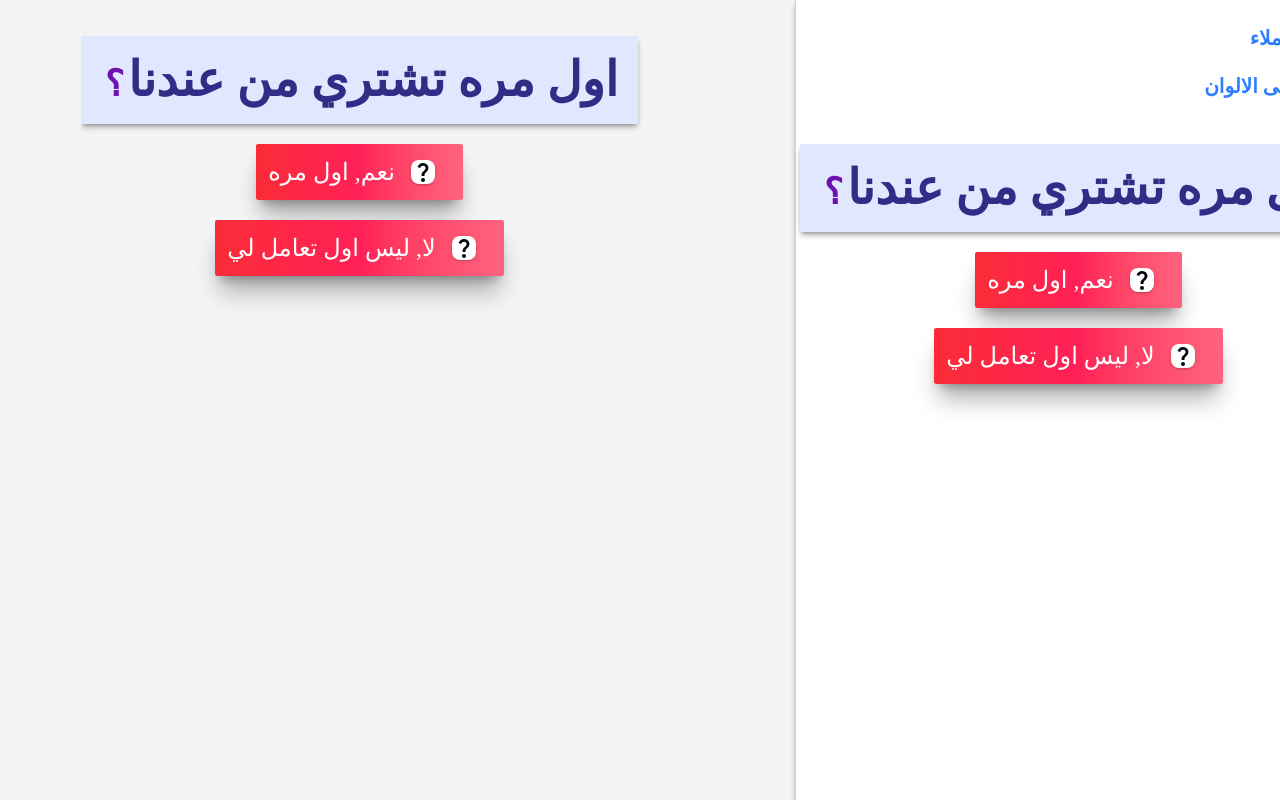
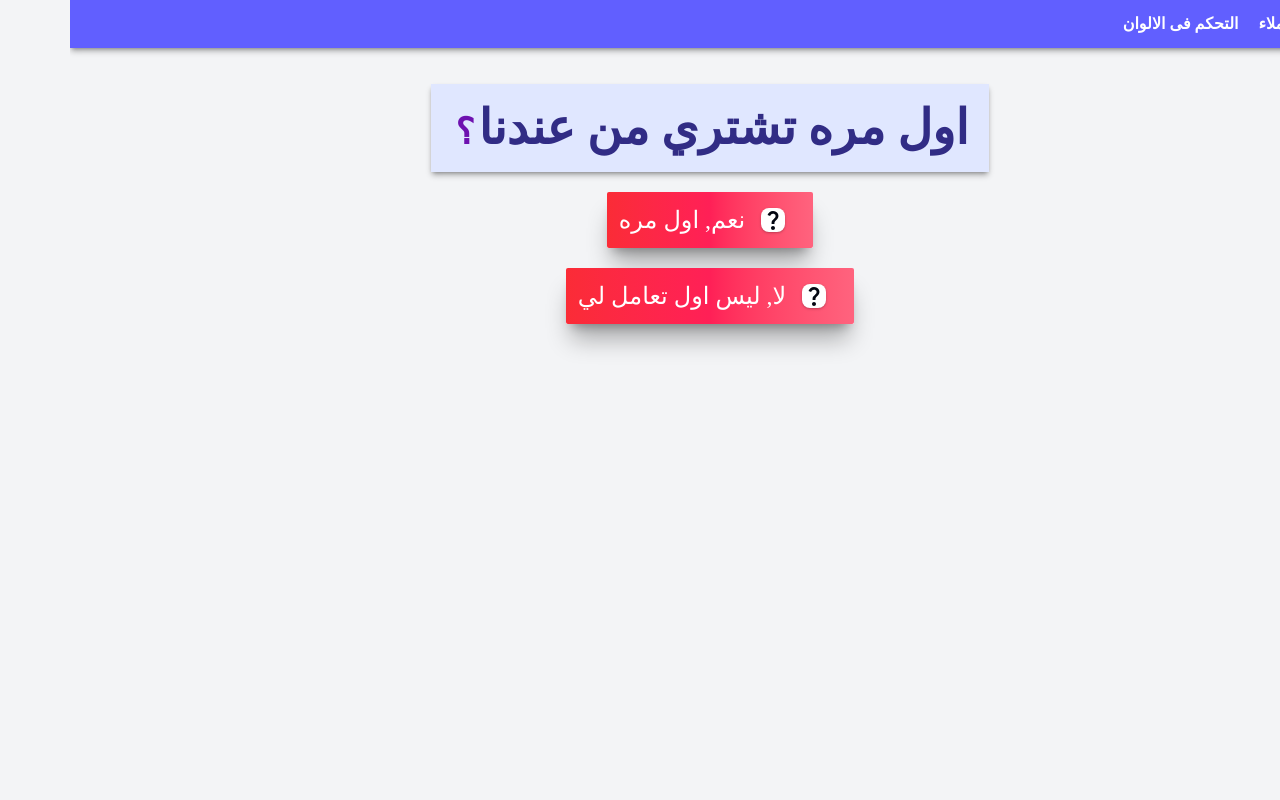
Before and after one commit to MustaphaAlaa/Kemet, a React (Vite) app: page /createOrder in a window 1280 px wide. Built offline with nearby package versions, Linux system fonts and the light colour scheme.

Commit message:
refactor the app and using react-route-dom instead of custom route, fixing the type of sidebar component

```diff
--- a/src/app/layout/App.tsx
+++ b/src/app/layout/App.tsx
@@ -1,40 +1,23 @@
-import CustomerList from '../../Components/Features/CusomersList';
-import { useState } from 'react';
-import CustomerForm from '../../Features/CustomerForm';
-import ColorManagement from '../../Features/Colors/ColorManagement';
-import { ColorProvider } from '../../Contexts/colors';
-import Sidebar from './Sideabar';
-import { NavigationProvider } from '../../Contexts/navigation';
-import Route from '../../Components/ReuseableComponents/Route';
+import Sidebar from './Sidebar';
+import { Outlet } from 'react-router-dom';
 
 
- function App() {
+function App() {
 
 
 
 
   return <>
     {/* <div className='container mx-auto px-4 '> */}
-    <div className='flex flex-col md:flex-row justify-between' >
-      <NavigationProvider>
-        <Sidebar className=""></Sidebar>
+    <div className='flex flex-col  justify-between' >
 
-        <Route path='/'>
-          <CustomerForm></CustomerForm>
-        </Route>
+      <Sidebar className=""></Sidebar>
 
-        <Route path='/m/Colors'>
-          <ColorProvider>
-            <ColorManagement></ColorManagement>
-          </ColorProvider>
-        </Route>
-
-      </NavigationProvider >
+      <Outlet></Outlet>
     </div>
 
   </>
 
-
 }
 
 export default App
--- a/src/app/layout/Sideabar.tsx
+++ /dev/null
@@ -1,41 +0,0 @@
-import Link from "../../Components/ReuseableComponents/Link";
-import Route from "../../Components/ReuseableComponents/Route";
-import ColorManagement from "../../Features/Colors/ColorManagement";
-import CustomerForm from "../../Features/CustomerForm";
-
-export default function Sidebar({ className }) {
-
-
-
-    const liHover = `hover:border-l hover:bg-gradient-to-r hover:from-cyan-100 hover:via-teal-100 hover:to-gray-200 hover:-translate-x-1 ease-in-out duration-300 transition-transform hover:shadow-lg/30 hover:text-sky-800`;
-    const liMobileStyle = `border-b border-b-2 p-3 shadow-xs/10`;
-    const liMdStyle = `md:border-0   md:p-2 md:shadow-none`;
-    const liStyle = `font-bold text-blue-500 cursor-pointer ${liHover} ${liMobileStyle} ${liMdStyle} `;
-
-
-
-    const liObj = [
-        { to: '/', label: 'إدارة العملاء' },
-        { to: '/m/Colors', label: 'التحكم فى الالوان' },
-    ]
-
-
-    const links = liObj.map(item => {
-        return <li className={liStyle} key={item.to}>
-            <Link to={item.to}>{item.label}</Link>
-        </li>
-    });
-
-    return <nav className={`${className}  bg-white p-1 text-xl border-l border-gray-300 h-full shadow-md/30`} style={{ height: '100vh' }}>
-        <ul className="mt-3 flex flex-row md:flex-col flex-wrap gap-1">
-            {links}
-        </ul>
-               <Route path='/'>
-          <CustomerForm></CustomerForm>
-        </Route>
-        <Route path='/m/colors'>
-          <ColorManagement></ColorManagement>
-        </Route>
-
-    </nav>
-}
--- /dev/null
+++ b/src/app/layout/Sidebar.tsx
@@ -0,0 +1,35 @@
+import { NavLink } from "react-router-dom";
+
+export default function Sidebar({ className }) {
+
+
+
+    const liHover = `hover:border-l hover:bg-gradient-to-r hover:from-cyan-100 hover:via-teal-100 hover:to-gray-200 hover:-translate-x-1 ease-in-out duration-300 transition-transform hover:shadow-lg/30 hover:text-sky-800`;
+    const liMobileStyle = `border-b border-b-2 p-3 shadow-xs/10`;
+    const liMdStyle = `md:border-0   md:p-2 md:shadow-none`;
+    const liStyle = `font-bold text-white cursor-pointer p-3 ${liHover}   ${liMdStyle} `;
+
+
+
+    const liObj = [
+        { to: '/createOrder', label: 'إدارة العملاء' },
+        { to: '/m/Colors', label: 'التحكم فى الالوان' },
+    ]
+
+
+    const links = liObj.map(({ to, label }) => {
+        return <li className={liStyle} key={to}>
+            {/* <Link to={item.to}>{item.label}</Link> */}
+            <NavLink to={to}>{label}</NavLink>
+        </li>
+    });
+
+    // return <nav className={`${className}  bg-indigo-100 p-1 text-xl border-l border-l-2 border-white h-full shadow-md/30`} style={{ height: '100vh' }}>
+    // return <nav className={`${className}  bg-indigo-100 p-1 text-xl border-l border-l-2 border-white w-full shadow-md/30`} style={{ height: '100vh' }}>
+    return <nav className={`${className}  bg-indigo-500 p-1  shadow-md/30 text-white`}>
+        <ul className="flex flex-row flex-wrap gap-1">
+            {links}
+        </ul>
+
+    </nav>
+}
--- a/src/main.tsx
+++ b/src/main.tsx
@@ -2,9 +2,11 @@ import { StrictMode } from 'react'
 import { createRoot } from 'react-dom/client'
 import './styles.css'
 import App from './app/layout/App'
+import { RouterProvider } from 'react-router-dom'
+import { router } from './routes/route'
 
 createRoot(document.getElementById('root')!).render(
   <StrictMode>
-    <App />
+    <RouterProvider router={router}></RouterProvider>
   </StrictMode>,
 )
--- /dev/null
+++ b/src/routes/route.tsx
@@ -0,0 +1,21 @@
+import { createBrowserRouter } from "react-router-dom";
+import App from "../app/layout/App";
+import CustomerForm from "../Features/CustomerForm";
+import ColorManagement from "../Features/Colors/ColorManagement";
+import { ColorProvider } from "../Contexts/colors";
+
+export const router = createBrowserRouter([
+    {
+        path: '/',
+        element: <App></App>,
+        children: [
+            { path: '/createOrder', element: <CustomerForm></CustomerForm> },
+            {
+                path: '/m/colors', element: <ColorProvider>
+                    <ColorManagement></ColorManagement>
+                </ColorProvider>
+            },
+
+        ]
+    }
+])
--- a/src/styles.css
+++ b/src/styles.css
@@ -1,4 +1,8 @@
 @import "tailwindcss";
+
+body{
+  height: 100vh;
+}
 
 div > svg {
   margin-left: 1rem;
```
